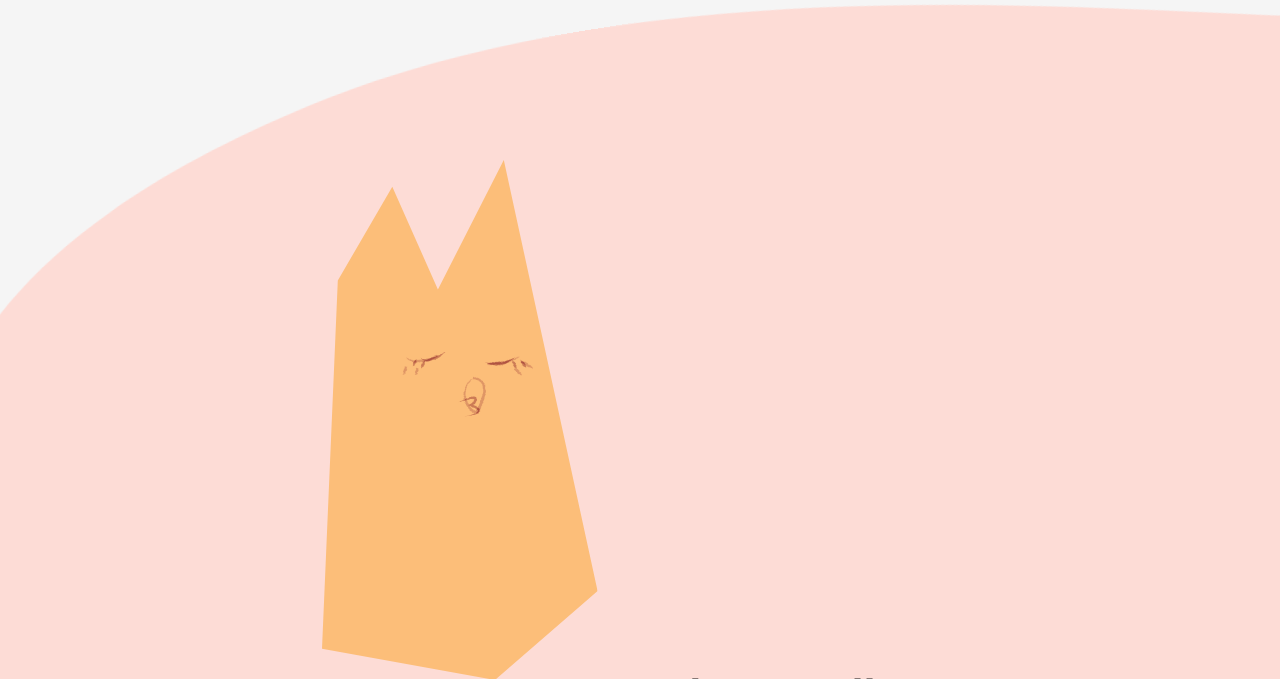
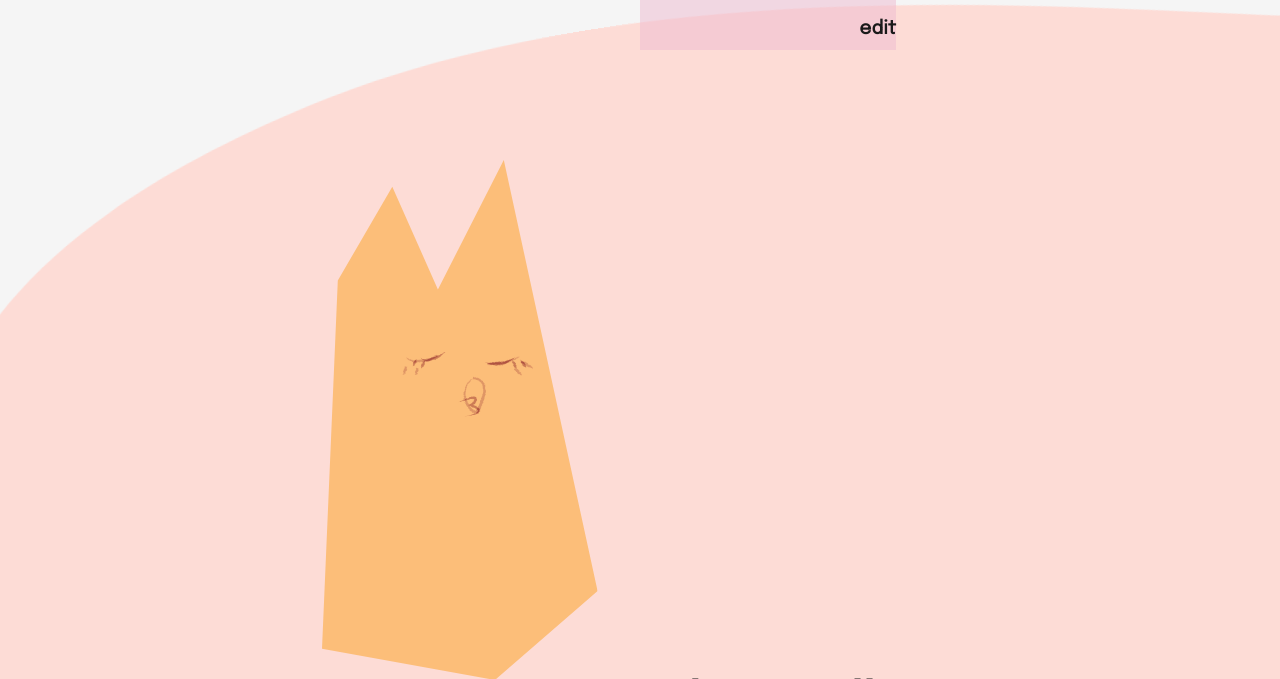
Before and after one commit to sanroe/have-a-nice-wee-day, a Flask app: a page that uses app/templates/scrollers/view.html in a window 1280 px wide; the page is wider, and only the part inside the window is pictured. Shown: the top 679 px of that part. Run offline with Flask 2, Linux system fonts and the light colour scheme; tables that the repository leaves empty hold one stand-in row (values such as "Sample post"); some web fonts are replaced.

Commit message:
Update view page to include basic edit route if allowed

```diff
--- a/app/scrollers/routes.py
+++ b/app/scrollers/routes.py
@@ -20,7 +20,8 @@ def view_edit(slug):
     msg = Longmessage.query.filter_by(id=scroller.longmessage_id).first()
     msg = msg.msg.splitlines(True)
     mood = Mood.query.filter_by(id=scroller.mood_id).first()
-    return render_template('scrollers/view.html', scroller=scroller, line_one=line_one, line_two=line_two, line_three=line_three, msg=msg, mood=mood)
+    edit_allowed = True
+    return render_template('scrollers/view.html', scroller=scroller, line_one=line_one, line_two=line_two, line_three=line_three, msg=msg, mood=mood, edit_allowed=edit_allowed)
 
 # Route for the recipient to view only
 @blueprint.route('/<slug>')
@@ -36,7 +37,8 @@ def view(slug):
     msg = Longmessage.query.filter_by(id=scroller.longmessage_id).first()
     msg = msg.msg.splitlines(True)
     mood = Mood.query.filter_by(id=scroller.mood_id).first()
-    return render_template('scrollers/view.html', scroller=scroller, line_one=line_one, line_two=line_two, line_three=line_three, msg=msg, mood=mood)
+    edit_allowed = False
+    return render_template('scrollers/view.html', scroller=scroller, line_one=line_one, line_two=line_two, line_three=line_three, msg=msg, mood=mood, edit_allowed=edit_allowed)
 
 @blueprint.get('/create')
 def get_create():
--- a/app/static/css/main.css
+++ b/app/static/css/main.css
@@ -215,3 +215,16 @@ textarea {
     font-size: 0.9rem;
     text-align: center;
 }
+
+.edit-header {
+    margin: 0;
+    position: fixed;
+    z-index: 2;
+    height: 50px;
+    width: 20%;
+    background-color: #EDB9D080;
+}
+
+.edit-header h3 {
+    text-align: right;
+}
--- a/app/templates/scrollers/view.html
+++ b/app/templates/scrollers/view.html
@@ -7,7 +7,15 @@
 
 {% block title %}have a nice wee day &ndash; view{% endblock %}
 
-{% block header %}{% endblock %}
+{% block header %}
+{% if edit_allowed %}
+  <header>
+    <div class="edit-header">
+      <h3><a href="/edit/{{ scroller.slug }}">edit</a></h3>
+    </div>
+  </header>
+{% endif %}
+{% endblock %}
 
 {% block body %}
 <main>
```
